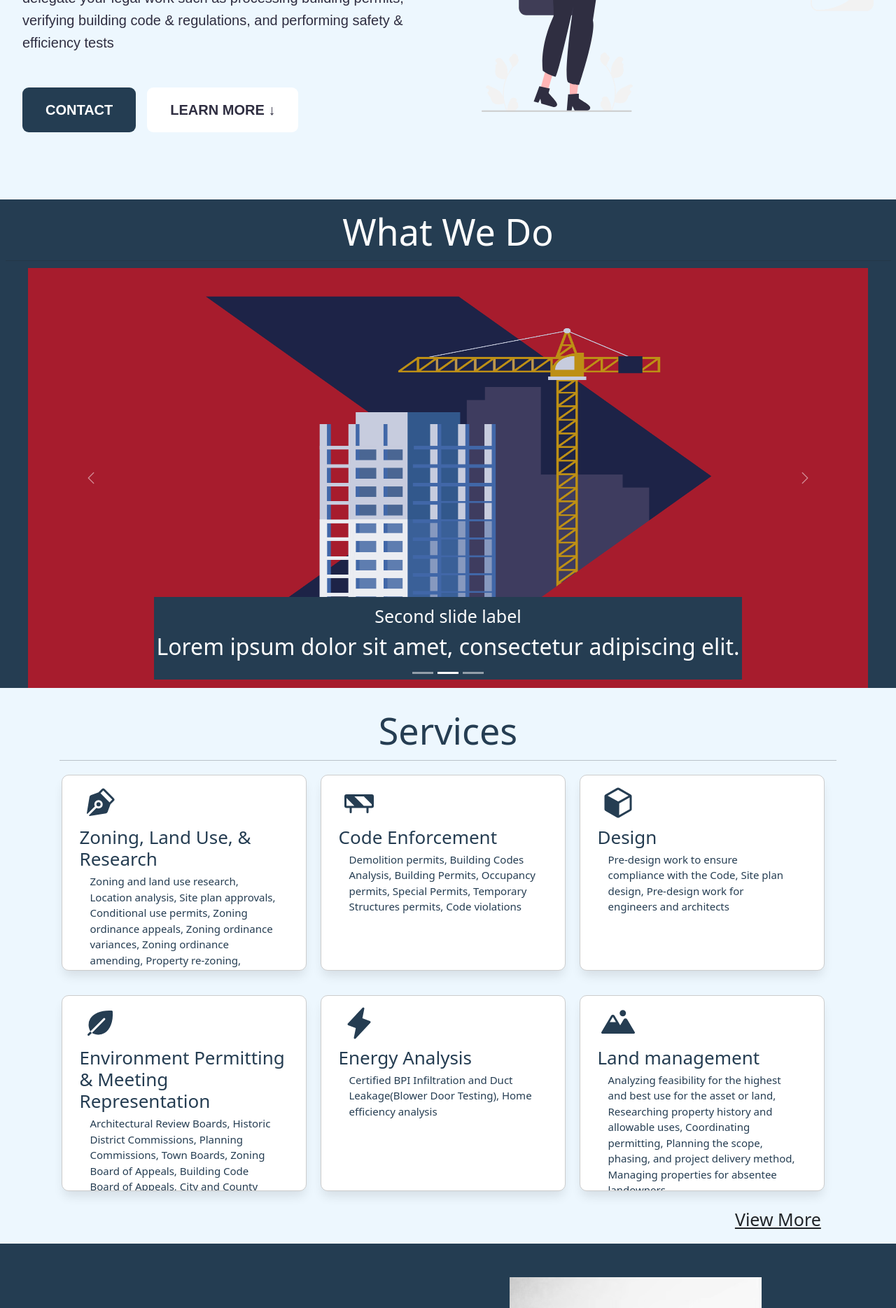
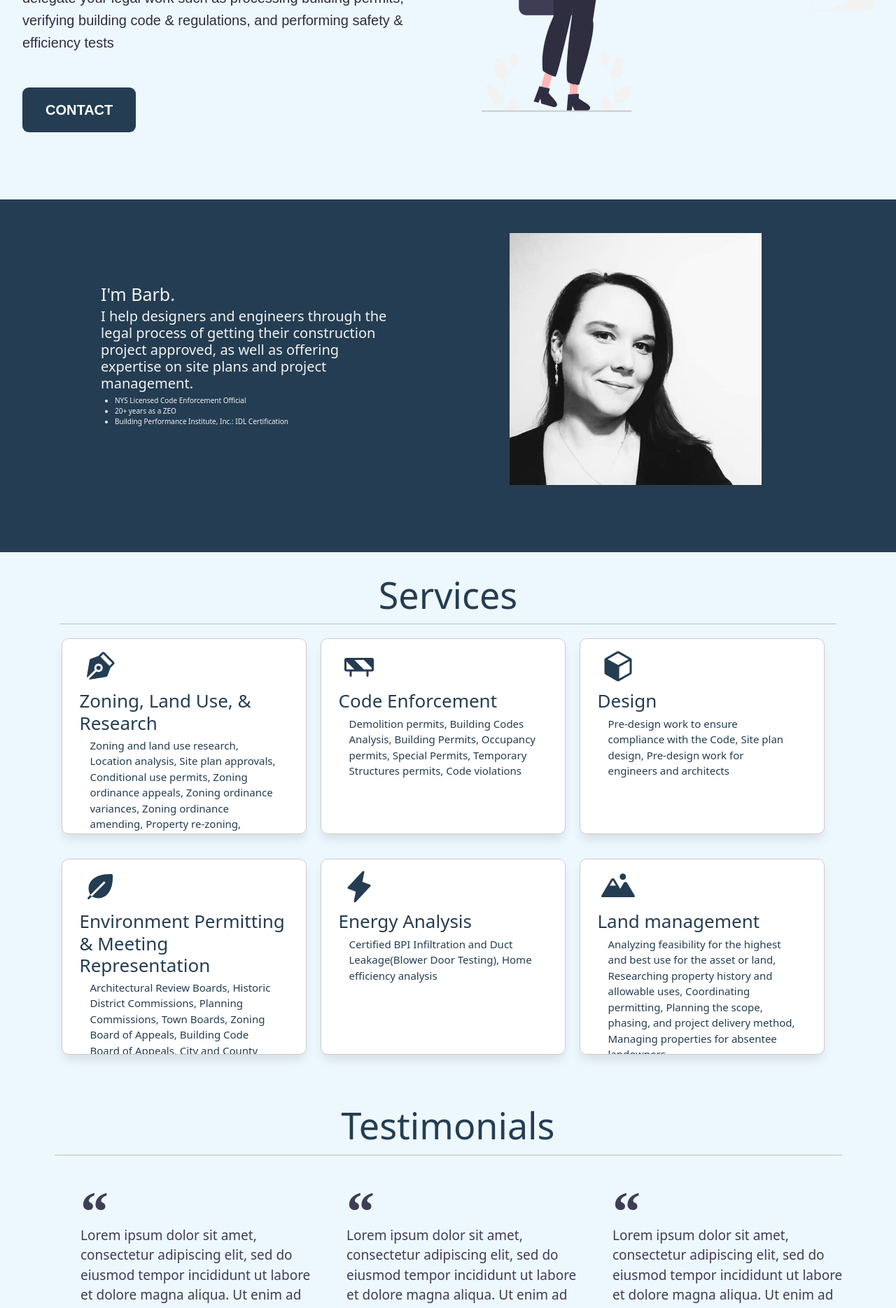
Before and after one commit to Caleb-Rogers/bmonroe-consulting, a Next.js app: page / in a window 1280 px wide. Shown: the part 500-2369 px from the top of the page at 70% size. Built offline with nearby package versions, Linux system fonts and the light colour scheme.

Commit message:
updated removed

```diff
--- a/src/components/Hero/Hero.js
+++ b/src/components/Hero/Hero.js
@@ -20,9 +20,6 @@ function Hero() {
             <Link href="#" className="btn btn--full margin-right-sm">
               CONTACT
             </Link>
-            <Link href="#" className="btn btn--outline">
-              LEARN MORE &darr;
-            </Link>
           </div>
           <div className="hero-img-box">
             <img src="hero.svg" className="hero-img" alt="Working Woman" />
--- a/src/components/Homepage/Homepage.js
+++ b/src/components/Homepage/Homepage.js
@@ -12,9 +12,9 @@ function Homepage() {
     <div className="wrapper">
       <Navbar />
       <Hero />
-      <WhatWeDo />
+      <AboutMe />
       <Services />
-      <AboutMe />
+
       <Testimonials />
       <Footer />
     </div>
--- a/src/components/Services/Services.js
+++ b/src/components/Services/Services.js
@@ -103,10 +103,6 @@ function Services() {
       <Row md={3} className="p-8 w-100">
         {cardInfo.map(renderCard)}
       </Row>
-
-      <h1 className="view-more-btn">
-        <u>View More</u>
-      </h1>
     </Container>
   );
 }
```
